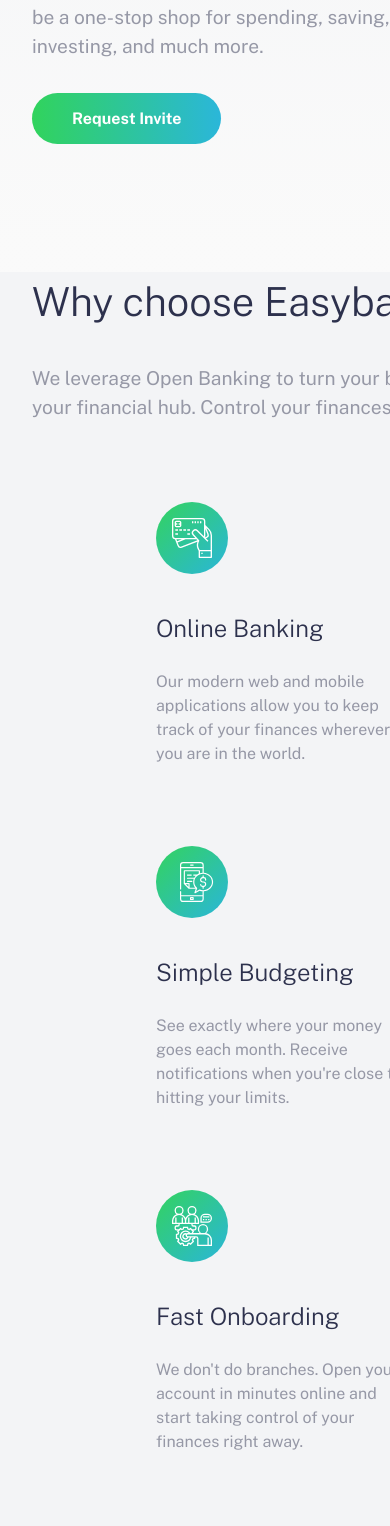
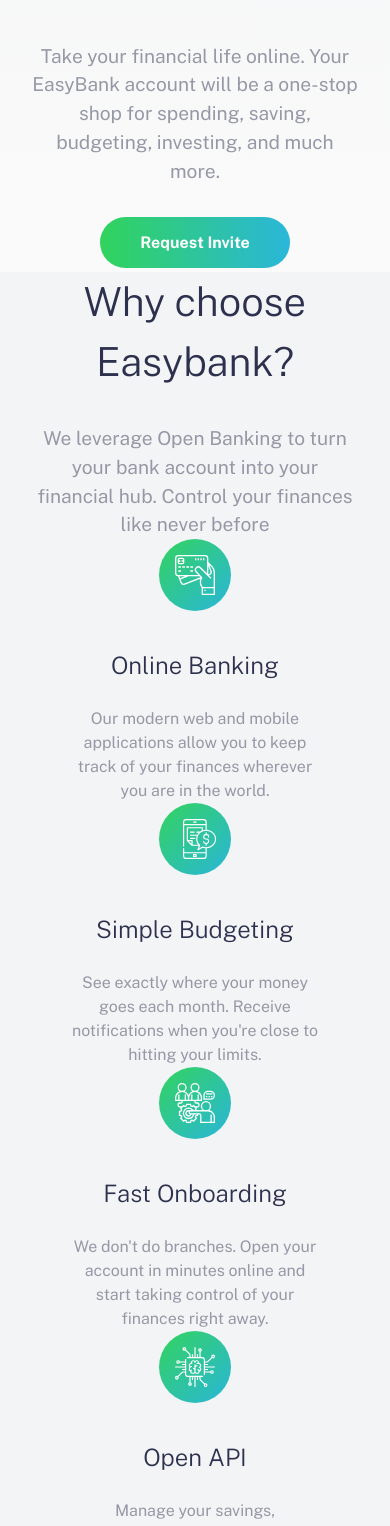
Before and after one commit to juangrana1/easybank-landing-page, a React (Vite) app: page / in a window 390 px wide. Shown: the part 458-1984 px from the top of the page. Built offline with nearby package versions, Linux system fonts and the light colour scheme.

Commit message:
Mobile design advancement

```diff
--- a/src/sass/_media.scss
+++ b/src/sass/_media.scss
@@ -5,33 +5,11 @@
   }
 
   .article-box {
-    &:nth-of-type(1) {
-      grid-row: 1;
-    }
-    &:nth-of-type(2) {
-      grid-row: 1;
-    }
-    &:nth-of-type(3) {
-      grid-row: 1;
-    }
-    &:nth-of-type(4) {
-      grid-row: 2;
-    }
+    @include boxes-positioning-1-1;
   }
 
   .description-box {
-    &:nth-of-type(1) {
-      grid-row: 1;
-    }
-    &:nth-of-type(2) {
-      grid-row: 1;
-    }
-    &:nth-of-type(3) {
-      grid-row: 1;
-    }
-    &:nth-of-type(4) {
-      grid-row: 2;
-    }
+    @include boxes-positioning-1-1;
   }
 }
 
@@ -41,33 +19,11 @@
   }
 
   .article-box {
-    &:nth-of-type(1) {
-      grid-row: 1;
-    }
-    &:nth-of-type(2) {
-      grid-row: 1;
-    }
-    &:nth-of-type(3) {
-      grid-row: 2;
-    }
-    &:nth-of-type(4) {
-      grid-row: 2;
-    }
+    @include boxes-positioning-1-2;
   }
 
   .description-box {
-    &:nth-of-type(1) {
-      grid-row: 1;
-    }
-    &:nth-of-type(2) {
-      grid-row: 1;
-    }
-    &:nth-of-type(3) {
-      grid-row: 2;
-    }
-    &:nth-of-type(4) {
-      grid-row: 2;
-    }
+    @include boxes-positioning-1-2;
   }
 }
 
@@ -80,5 +36,22 @@
 
   .container {
     width: 100%;
+    min-width: unset;
+    text-align: center;
+  }
+
+  .description-box {
+    margin: 0;
+  }
+
+  .article-box {
+    margin: 0;
+  }
+
+  .section__text-container {
+    display: flex;
+    flex-direction: column;
+    justify-content: center;
+    align-items: center;
   }
 }
--- a/src/sass/_mixins.scss
+++ b/src/sass/_mixins.scss
@@ -4,9 +4,45 @@
   min-width: 750px;
 }
 
-@mixin text-container($font-size, $color, $margin-bottom: 2rem, $line-height: 1.5) {
+@mixin text-container(
+  $font-size,
+  $color,
+  $margin-bottom: 2rem,
+  $line-height: 1.5
+) {
   font-size: $font-size;
   color: $color;
   margin-bottom: $margin-bottom;
   line-height: $line-height;
 }
+
+@mixin boxes-positioning-1-1 {
+  &:nth-of-type(1) {
+    grid-row: 1;
+  }
+  &:nth-of-type(2) {
+    grid-row: 1;
+  }
+  &:nth-of-type(3) {
+    grid-row: 1;
+  }
+  &:nth-of-type(4) {
+    grid-row: 2;
+  }
+}
+
+@mixin boxes-positioning-1-2 {
+  &:nth-of-type(1) {
+    grid-row: 1;
+  }
+  &:nth-of-type(2) {
+    grid-row: 1;
+    margin-right: 0;
+  }
+  &:nth-of-type(3) {
+    grid-row: 2;
+  }
+  &:nth-of-type(4) {
+    grid-row: 2;
+  }
+}
```
Lines whose indentation alone changed are shown as unchanged.
